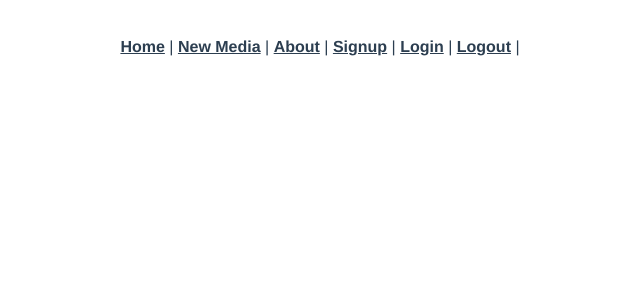
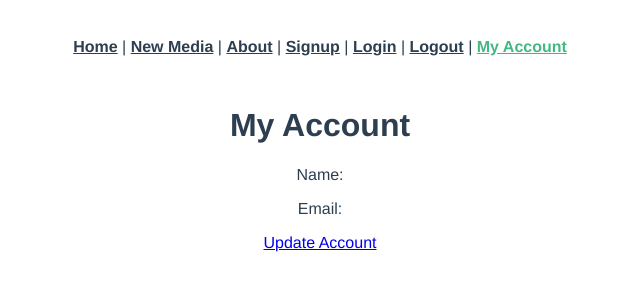
Before and after one commit to natelalvarado/mediapedia-app, a Vue app: page /users/me in a window 1280 px wide. Shown: the top 300 px of the page, without its empty margins (320-960 px from the left). Built offline with nearby package versions, Linux system fonts and the light colour scheme; no server answers.

Commit message:
Adds My Account page and account edit link

```diff
--- a/src/App.vue
+++ b/src/App.vue
@@ -7,6 +7,7 @@
       <router-link to="/signup">Signup</router-link> |
       <router-link to="/login">Login</router-link> |
       <router-link to="/logout">Logout</router-link> |
+      <router-link to="/users/me">My Account</router-link>
     </div>
     <router-view />
   </div>
--- a/src/router/index.js
+++ b/src/router/index.js
@@ -7,6 +7,8 @@ import Logout from "../views/Logout.vue";
 import NewMedia from "../views/NewMedia.vue";
 import ShowMedia from "../views/ShowMedia.vue";
 import EditMedia from "../views/EditMedia.vue";
+import ShowUser from "../views/ShowUser.vue";
+import EditUser from "../views/EditUser.vue";
 
 Vue.use(VueRouter);
 
@@ -43,6 +45,18 @@ const routes = [
   },
 
   {
+    path: "/users/me",
+    name: "show-user",
+    component: ShowUser,
+  },
+
+  {
+    path: "/users/me/edit",
+    name: "edit-user",
+    component: EditUser,
+  },
+
+  {
     path: "/signup",
     name: "signup",
     component: Signup,
--- /dev/null
+++ b/src/views/EditUser.vue
@@ -0,0 +1,39 @@
+<template>
+  <div class="edit-user">
+    <h1>Update Account</h1>
+    <form v-on:submit.prevent="submit()">
+      <ul>
+        <li v-for="error in errors" v-bind:key="error">{{ error }}</li>
+      </ul>
+      <div>
+        <label>Name:</label>
+        <input type="text" v-model="EditUserParams.name" />
+      </div>
+      <div>
+        <label>Email:</label>
+        <input type="email" v-model="EditUserParams.email" />
+      </div>
+      <div>
+        <label>Password:</label>
+        <input type="password" v-model="EditUserParams.password" />
+      </div>
+      <div>
+        <label>Password confirmation:</label>
+        <input type="password" v-model="EditUserParams.password_confirmation" />
+      </div>
+      <input type="submit" value="Submit" />
+    </form>
+  </div>
+</template>
+
+<style></style>
+
+<script>
+export default {
+  data: function () {
+    return {};
+  },
+  created: function () {},
+  methods: {},
+};
+</script>
--- /dev/null
+++ b/src/views/ShowUser.vue
@@ -0,0 +1,28 @@
+<template>
+  <div class="show-user">
+    <h1>My Account</h1>
+    <p>Name: {{ user.name }}</p>
+    <p>Email: {{ user.email }}</p>
+    <router-link :to="`/user/${user.id}/edit`">Update Account</router-link>
+  </div>
+</template>
+
+<style></style>
+
+<script>
+import axios from "axios";
+export default {
+  data: function () {
+    return {
+      user: {},
+    };
+  },
+  created: function () {
+    axios.get("/users/me").then((response) => {
+      console.log(response.data);
+      this.user = response.data;
+    });
+  },
+  methods: {},
+};
+</script>
```
